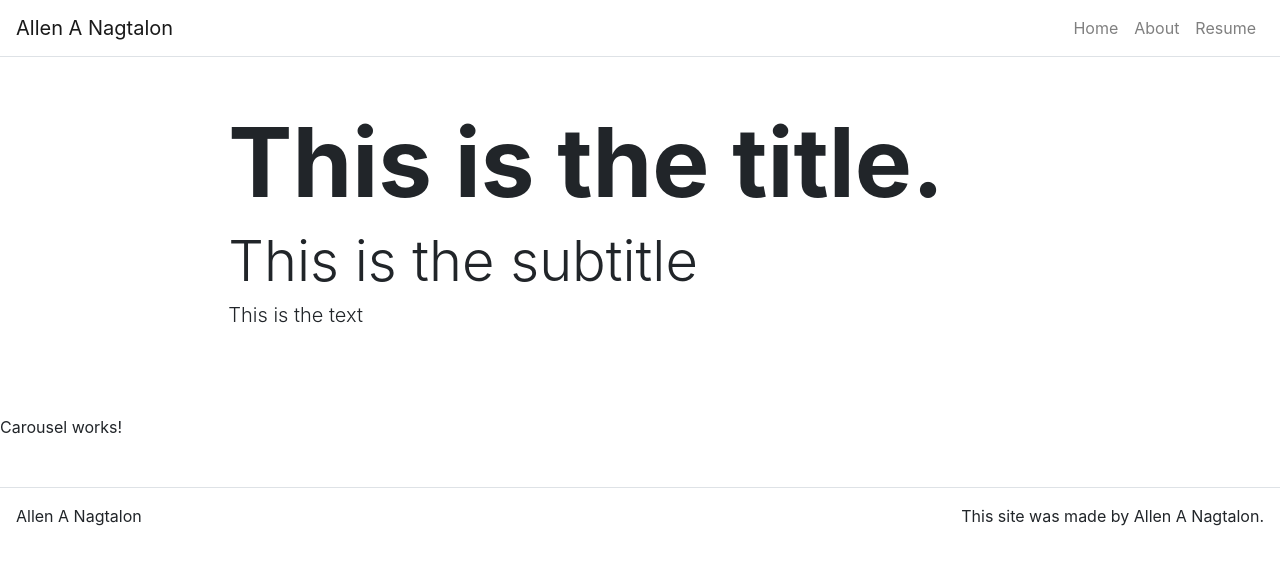
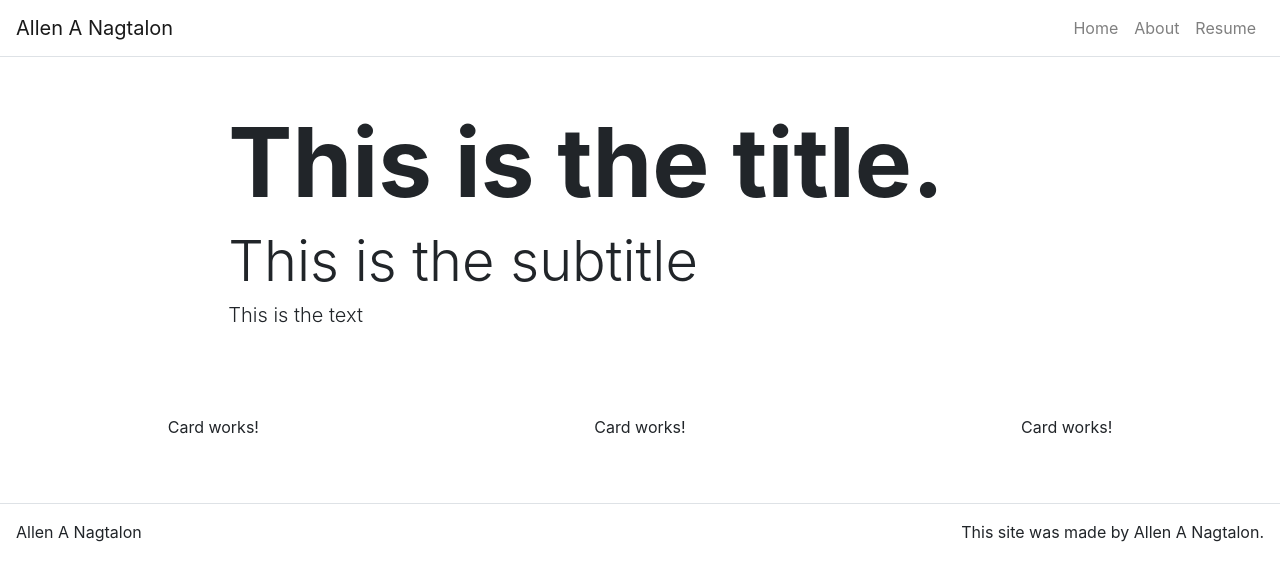
Before and after one commit to anthony-nagtalon/portfolio_site, a React (Create React App) app: page / in a window 1280 px wide. Shown: the top 580 px of the page. Built offline with nearby package versions, Linux system fonts and the light colour scheme.

Commit message:
Connected card component to carousel

```diff
--- a/src/components/Card.js
+++ b/src/components/Card.js
@@ -0,0 +1,11 @@
+import React from 'react';
+
+function Card(props) {
+
+    return(
+        <p>Card works!</p>
+    );
+
+}
+
+export default Card;
--- a/src/components/Carousel.js
+++ b/src/components/Carousel.js
@@ -1,17 +1,74 @@
 import React from 'react';
+import Container from 'react-bootstrap/Container'
+
+import Card from '../components/Card'
+
+import firstImg from '../assets/images/card1.png';
+import secondImg from '../assets/images/card2.jpg';
+import thirdImg from '../assets/images/card3.jpg';
+import { Row } from 'react-bootstrap';
+
 
 class Carousel extends React.Component {
 
     constructor(props) {
         super(props)
         this.state = {
+            items: [
+                {
+                    id: 0,
+                    title: 'Title 1',
+                    imgSrc: firstImg,
+                    link: 'https://google.com',
+                    selected: false
+                },
+                {
+                    id: 1,
+                    title: 'Title 2',
+                    imgSrc: secondImg,
+                    link: 'https://google.com',
+                    selected: false
+                },
+                {
+                    id: 2,
+                    title: 'Title 3',
+                    imgSrc: thirdImg,
+                    link: 'https://google.com',
+                    selected: false
+                }
+            ]
+        }
+    }
 
-        }
+    handleCardClick = (id, card) => {
+        let items = [...this.state.items];
+
+        items[id].selected = items[id].selected ? false : true;
+
+        items.forEach(item => {
+            if(items.id !== id) {
+                item.selected = false
+            }
+        });
+
+        this.setState({
+            items
+        });
+    }
+
+    makeItems = (items) => {
+        return items.map(item => {
+            return <Card item={item} onClick={e => this.handleCardClick(item.id, e)} key={item.id}/>
+        })
     }
 
     render() {
         return (
-            <p>Carousel works!</p>
+            <Container fluid={true}>
+                <Row className="justify-content-around">
+                    {this.makeItems(this.state.items)}
+                </Row>
+            </Container>
         );
     }
 
```
